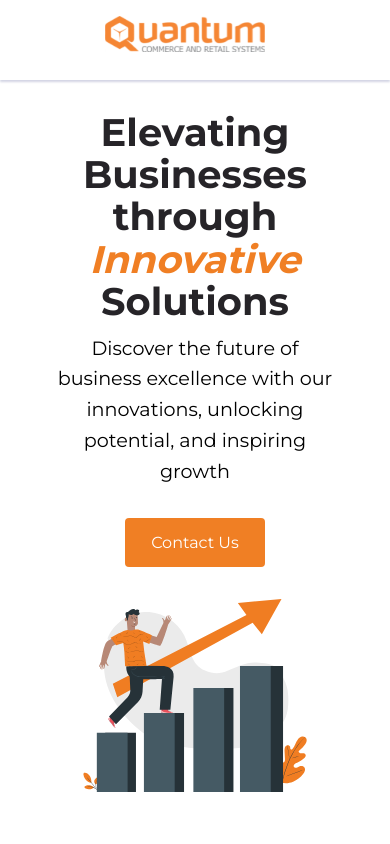
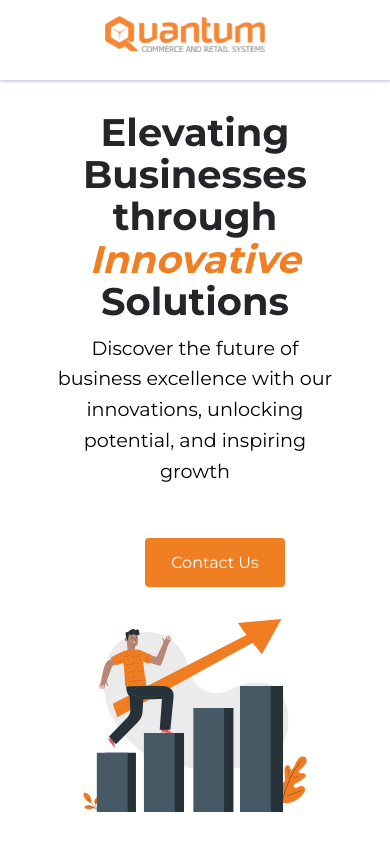
Before and after one commit to iBoss-Africa/quantum-website, a React (Create React App) app: page / in a window 390 px wide. Shown: the top 844 px of the page. Built offline with nearby package versions, Linux system fonts and the light colour scheme.

Commit message:
add general responsiveness to contact component

```diff
--- a/src/components/Contact/contact.css
+++ b/src/components/Contact/contact.css
@@ -166,13 +166,13 @@
     }
 
     .contact_form_container {
-        display: flex;
+        /* display: flex; */
         flex-direction: column;
+        align-items: center;
     }
 
-    /* .contact_form_container a{
-        align-items: center;
-        justify-content: center;
-        text-align: center;
-    } */
+    .btn {
+        margin-top: 20px;
+        margin-left: 40px;
+      }
 }
```
